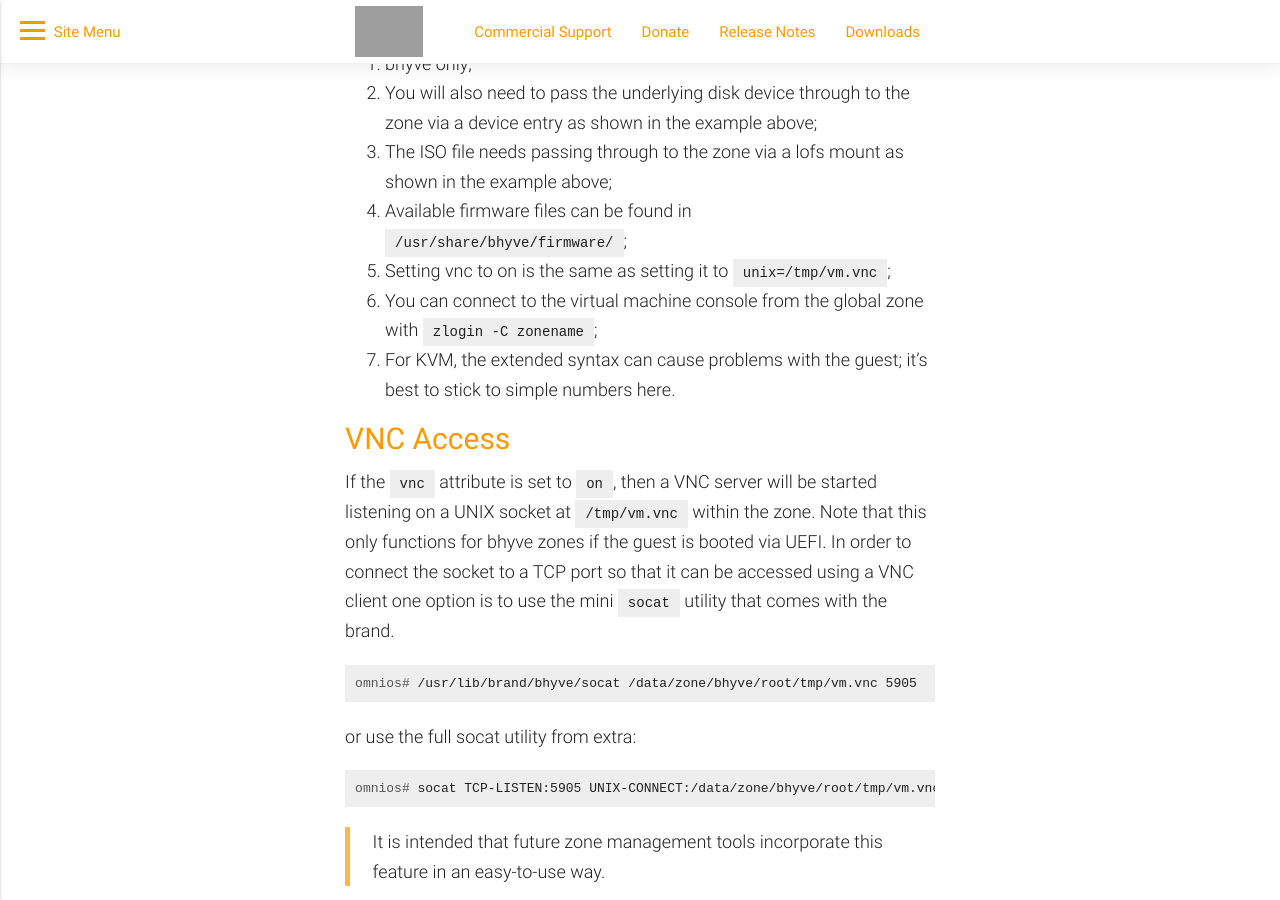
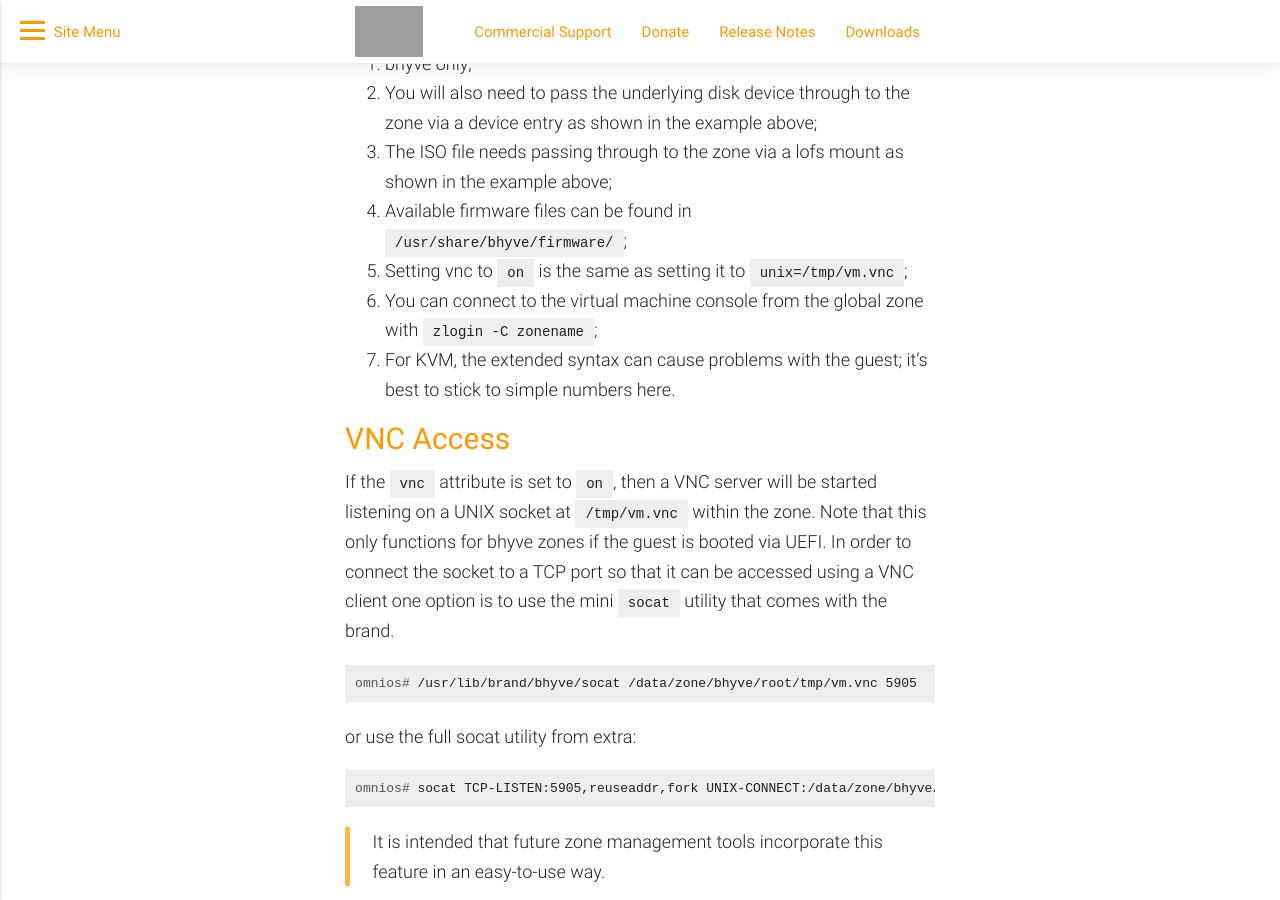
Before and after one commit to omniosorg/omniosorg.github.io, a Jekyll site: the page built from _docs/info/bhyve_kvm_brand.md, in a window 1280 px wide and 900 px high, scrolled down 2817 px. Built offline with Jekyll 4.4.1, drawn with Linux system fonts in a browser that asks for light colours; grey boxes are pictures that could not be loaded.

Commit message:
Update bhyve page

````diff
--- a/_docs/info/bhyve_kvm_brand.md
+++ b/_docs/info/bhyve_kvm_brand.md
@@ -101,7 +101,7 @@ _string_ type.
 3. The ISO file needs passing through to the zone via a lofs mount as shown
    in the example above;
 4. Available firmware files can be found in `/usr/share/bhyve/firmware/`;
-5. Setting vnc to on is the same as setting it to `unix=/tmp/vm.vnc`;
+5. Setting vnc to `on` is the same as setting it to `unix=/tmp/vm.vnc`;
 6. You can connect to the virtual machine console from the global zone with
    `zlogin -C zonename`;
 7. For KVM, the extended syntax can cause problems with the guest; it's best to stick to simple numbers here.
@@ -122,7 +122,7 @@ omnios# /usr/lib/brand/bhyve/socat /data/zone/bhyve/root/tmp/vm.vnc 5905
 or use the full socat utility from extra:
 
 ```terminal
-omnios# socat TCP-LISTEN:5905 UNIX-CONNECT:/data/zone/bhyve/root/tmp/vm.vnc
+omnios# socat TCP-LISTEN:5905,reuseaddr,fork UNIX-CONNECT:/data/zone/bhyve/root/tmp/vm.vnc
 ```
 
 > It is intended that future zone management tools incorporate this feature
````
